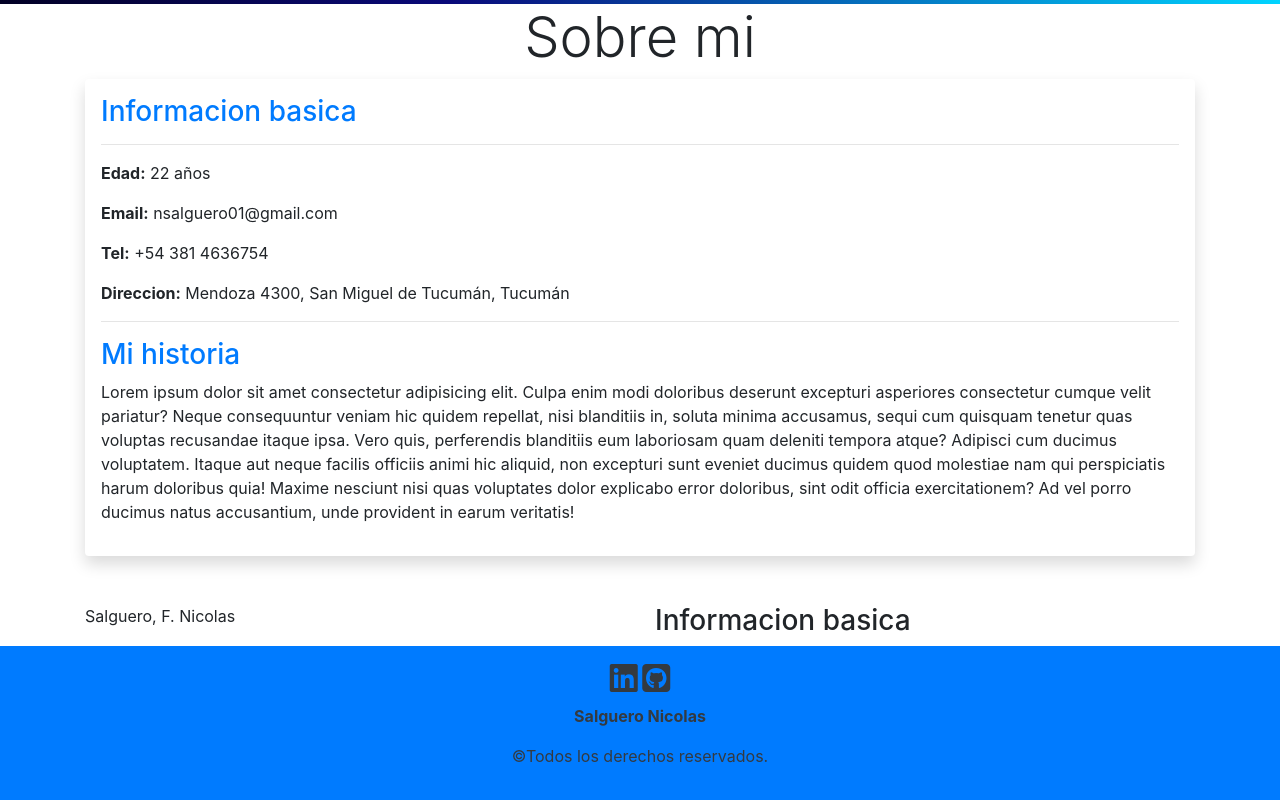
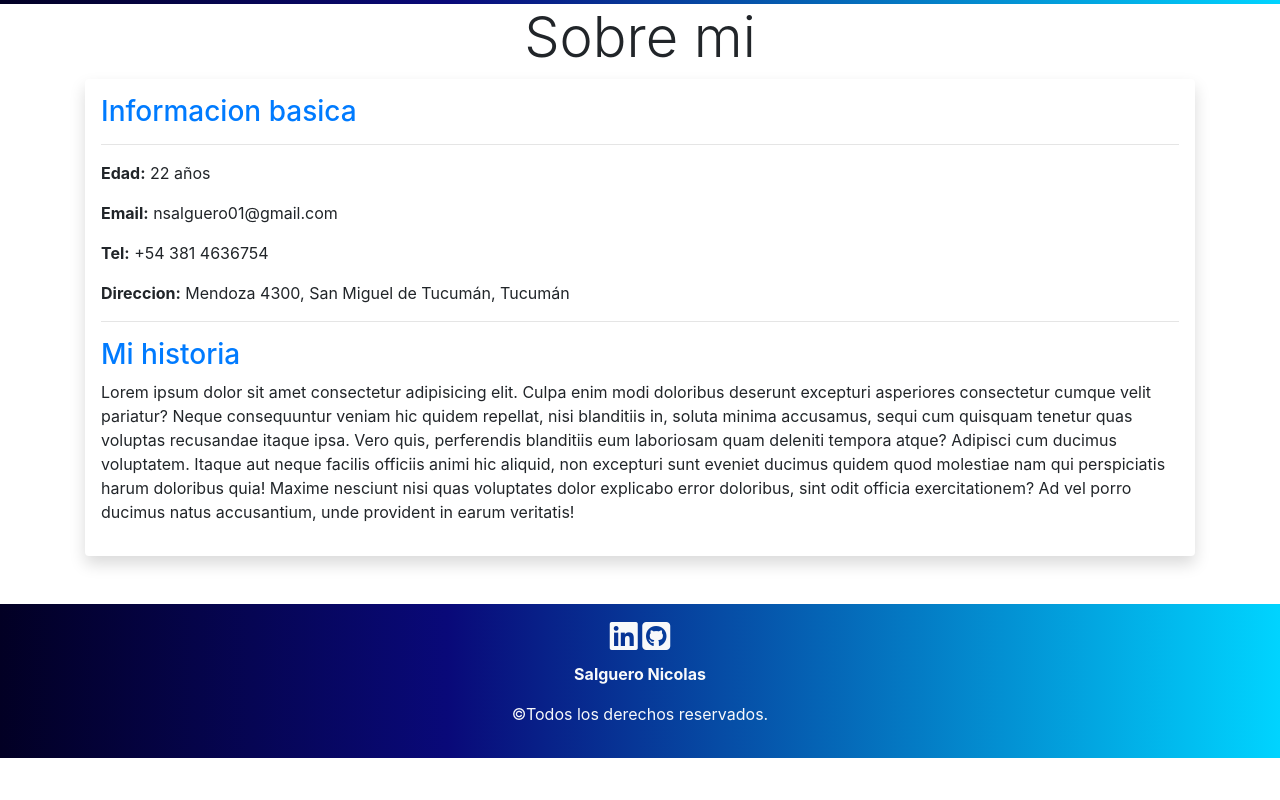
Before and after one commit to nsalguero01/nsalguero.github.io, a plain HTML site: page index.html in a window 1280 px wide. Shown: the part 354-1154 px from the top of the page. After the commit the page ends 1112 px from the top, so only its background shows below. Drawn offline with nearby package versions, Linux system fonts and the light colour scheme.

Commit message:
Finalizada la seccion sobre mi pero eliminado un section

```diff
--- a/index.html
+++ b/index.html
@@ -122,21 +122,7 @@
         </p>
       </article>
     </section>
-    <section class="container">
-      <article>
-        <div class="row">
-          <div class="col-sm-12 col-md-6">
-            <p>Salguero, F. Nicolas</p>
-          </div>
-          <div class="col-sm-12 col-md-6">
-            <h3>Informacion basica</h3>
-          </div>
-          <hr />
-        </div>
-      </article>
-    </section>
-
-    <footer class="bg-primary text-dark py-3">
+    <footer class="fondo text-light py-3">
       <div class="container text-center">
         <i class="fab fa-linkedin fa-2x"></i>
         <i class="fab fa-github-square fa-2x"></i>
```
Also changed, not shown: Css/style.css (+8 -3 lines).
